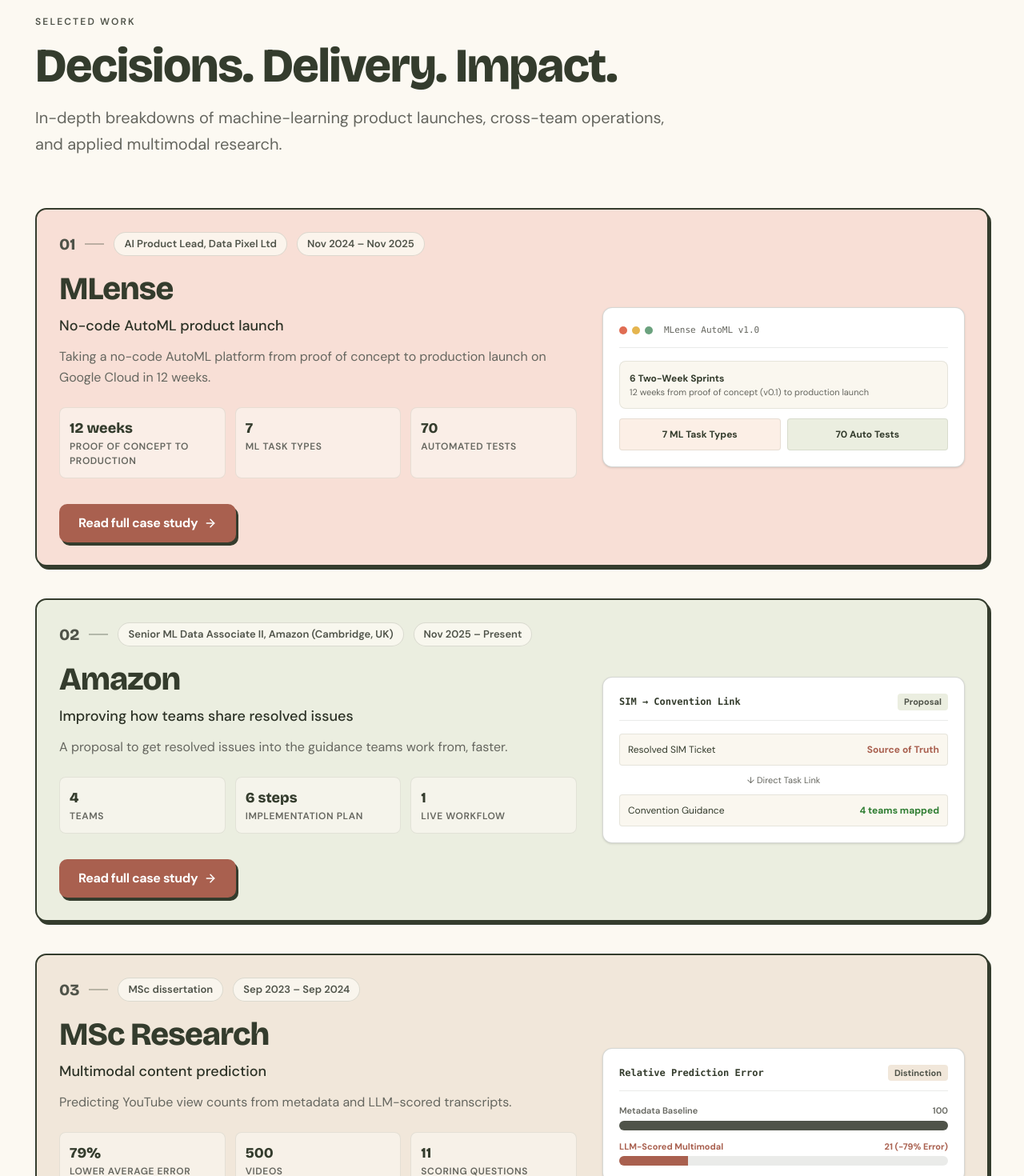
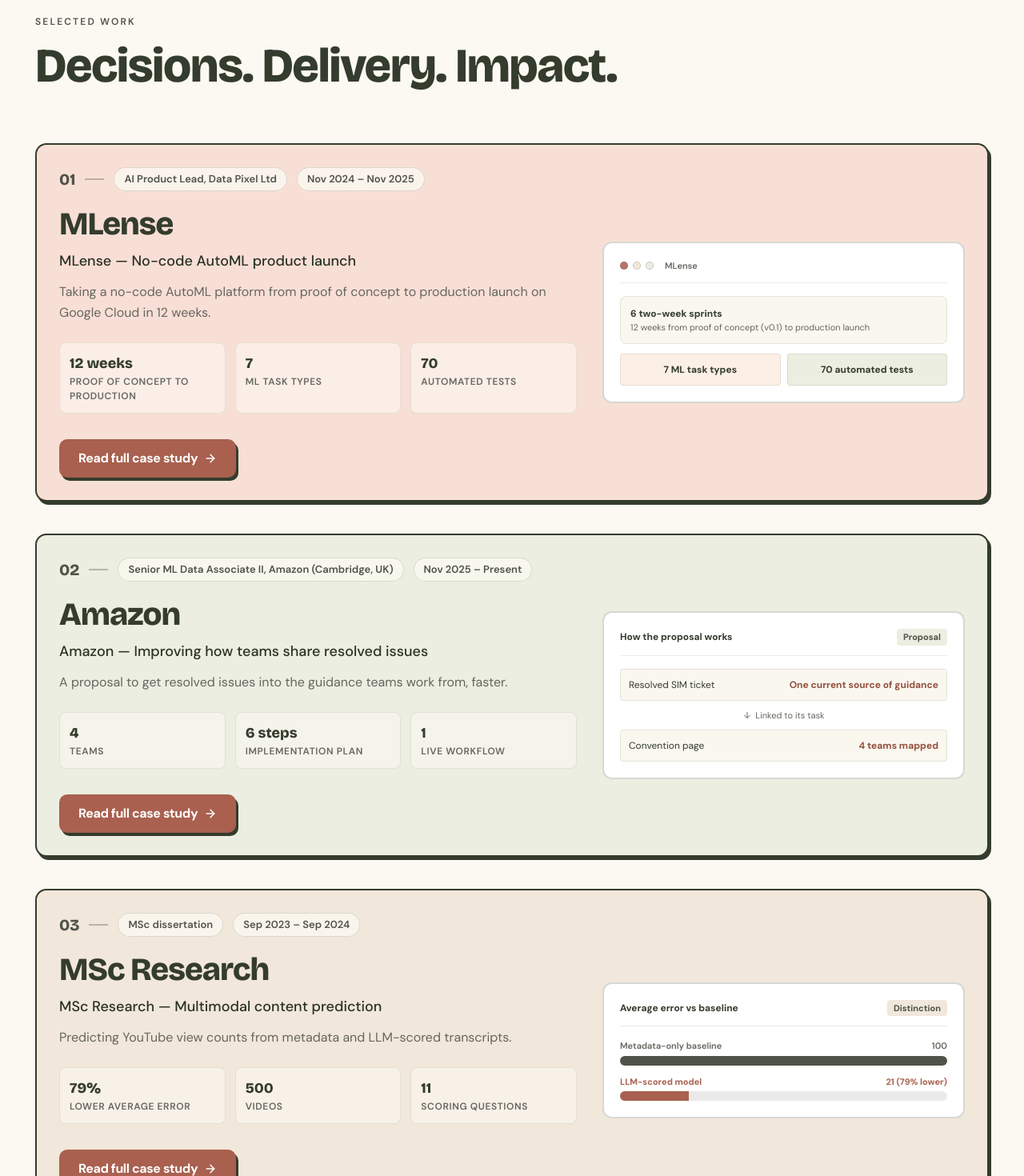
Before and after one commit to Dhara279/Personal-Portfolio-, a Next.js app: page /work in a window 1280 px wide. Shown: the part 140-1610 px from the top of the page at 80% size. Built offline with nearby package versions, Linux system fonts and the light colour scheme.

Commit message:
Add files via upload

```diff
--- a/src/app/work/page.tsx
+++ b/src/app/work/page.tsx
@@ -1,6 +1,6 @@
 import React from "react";
 import Link from "next/link";
-import { ArrowLeft, ArrowUpRight, ArrowRight, ShieldCheck, Database, Award } from "lucide-react";
+import { ArrowLeft, ArrowDown } from "lucide-react";
 import { Header } from "@/components/sections/Header";
 import { Footer } from "@/components/sections/Footer";
 import { BackToTop } from "@/components/ui/BackToTop";
@@ -10,7 +10,7 @@
 import { caseStudies } from "@/content/case-studies";
 
 export const metadata = {
-  title: "Selected Work & Case Studies — Dhara Patadia",
+  title: "Selected work and case studies · Dhara Patadia",
   description:
     "Detailed product case studies: MLense no-code AutoML launch, Amazon issue-resolution guidance, and MSc multimodal content prediction.",
 };
@@ -28,7 +28,7 @@
             className="inline-flex items-center gap-2 text-[0.9375rem] font-semibold text-[var(--ink-soft)] hover:text-[var(--terracotta-strong)] transition-colors duration-200 group"
           >
             <ArrowLeft className="w-4 h-4 transition-transform duration-200 group-hover:-translate-x-1" />
-            <span>Back to overview</span>
+            <span>Back to home</span>
           </Link>
         </div>
 
@@ -38,9 +38,6 @@
           <h1 className="font-display font-extrabold text-[2.5rem] sm:text-[3.25rem] md:text-[3.75rem] text-[var(--ink)] tracking-tight leading-[1.08] mt-3 mb-4">
             Decisions. Delivery. Impact.
           </h1>
-          <p className="font-body text-[1.125rem] md:text-[1.25rem] text-[var(--muted)] leading-relaxed">
-            In-depth breakdowns of machine-learning product launches, cross-team operations, and applied multimodal research.
-          </p>
         </div>
 
         {/* 3 Case Study Cards Grid */}
@@ -74,7 +71,7 @@
                     {study.shortTitle}
                   </h2>
                   <p className="font-body font-medium text-[1.125rem] text-[var(--ink-deep)] mb-3">
-                    {study.title.split(" — ")[1] || study.title}
+                    {study.title.split(": ")[1] || study.title}
                   </p>
                   <p className="font-body text-[1rem] text-[var(--muted)] leading-relaxed mb-6">
                     {study.summary}
@@ -114,24 +111,24 @@
               {/* Right Column: Visual Preview Card */}
               <div className="lg:col-span-5 w-full flex flex-col justify-center">
                 {study.slug === "mlense" && (
-                  <div className="w-full bg-[var(--white)] rounded-xl border border-[var(--ink)]/20 p-5 shadow-sm">
+                  <div className="w-full bg-[var(--white)] rounded-xl border-2 border-[var(--ink)]/20 p-5">
                     <div className="flex items-center gap-1.5 pb-3 border-b border-[var(--ink)]/10 mb-4">
-                      <div className="w-2.5 h-2.5 rounded-full bg-[#E06D53]" />
-                      <div className="w-2.5 h-2.5 rounded-full bg-[#E5B54F]" />
-                      <div className="w-2.5 h-2.5 rounded-full bg-[#6BA27E]" />
-                      <span className="ml-2 font-mono text-[0.6875rem] text-[var(--muted)]">MLense AutoML v1.0</span>
+                      <div className="w-2.5 h-2.5 rounded-full bg-[var(--terracotta)] border border-[var(--ink)]/20" />
+                      <div className="w-2.5 h-2.5 rounded-full bg-[var(--sand)] border border-[var(--ink)]/20" />
+                      <div className="w-2.5 h-2.5 rounded-full bg-[var(--sage)] border border-[var(--ink)]/20" />
+                      <span className="ml-2 font-body font-semibold text-[0.6875rem] text-[var(--muted)]">MLense</span>
                     </div>
                     <div className="space-y-3">
                       <div className="p-3 bg-[var(--cream-2)] rounded-lg border border-[var(--ink)]/10">
-                        <div className="text-[0.75rem] font-bold text-[var(--ink)]">6 Two-Week Sprints</div>
+                        <div className="text-[0.75rem] font-bold text-[var(--ink)]">6 two-week sprints</div>
                         <div className="text-[0.6875rem] text-[var(--muted)]">12 weeks from proof of concept (v0.1) to production launch</div>
                       </div>
                       <div className="grid grid-cols-2 gap-2 text-[0.75rem]">
                         <div className="p-2.5 rounded bg-[var(--blush-light)] border border-[var(--ink)]/10 text-center font-bold">
-                          7 ML Task Types
+                          7 ML task types
                         </div>
                         <div className="p-2.5 rounded bg-[var(--sage)] border border-[var(--ink)]/10 text-center font-bold">
-                          70 Auto Tests
+                          70 automated tests
                         </div>
                       </div>
                     </div>
@@ -139,35 +136,40 @@
                 )}
 
                 {study.slug === "amazon-guidance" && (
-                  <div className="w-full bg-[var(--white)] rounded-xl border border-[var(--ink)]/20 p-5 shadow-sm">
+                  <div className="w-full bg-[var(--white)] rounded-xl border-2 border-[var(--ink)]/20 p-5">
                     <div className="flex items-center justify-between pb-3 border-b border-[var(--ink)]/10 mb-4">
-                      <span className="font-mono text-[0.75rem] font-bold text-[var(--ink)]">SIM → Convention Link</span>
+                      <span className="font-body text-[0.75rem] font-bold text-[var(--ink)] flex items-center gap-1">
+                        How the proposal works
+                      </span>
                       <span className="text-[0.6875rem] px-2 py-0.5 rounded bg-[var(--sage)] font-bold text-[var(--ink-soft)]">Proposal</span>
                     </div>
                     <div className="space-y-2.5 text-[0.75rem]">
                       <div className="p-2.5 rounded bg-[var(--cream-2)] border border-[var(--ink)]/10 flex items-center justify-between">
-                        <span>Resolved SIM Ticket</span>
-                        <span className="font-bold text-[var(--terracotta-strong)]">Source of Truth</span>
+                        <span>Resolved SIM ticket</span>
+                        <span className="font-bold text-[var(--rust)]">One current source of guidance</span>
                       </div>
-                      <div className="text-center text-[var(--muted)] text-[0.6875rem]">↓ Direct Task Link</div>
+                      <div className="flex items-center justify-center gap-1 text-[var(--muted)] text-[0.6875rem]">
+                        <ArrowDown className="w-3 h-3 text-[var(--muted)]" strokeWidth={2} />
+                        <span>Linked to its task</span>
+                      </div>
                       <div className="p-2.5 rounded bg-[var(--cream-2)] border border-[var(--ink)]/10 flex items-center justify-between">
-                        <span>Convention Guidance</span>
-                        <span className="font-bold text-[#2E7D32]">4 teams mapped</span>
+                        <span>Convention page</span>
+                        <span className="font-bold text-[var(--rust)]">4 teams mapped</span>
                       </div>
                     </div>
                   </div>
                 )}
 
                 {study.slug === "msc-research" && (
-                  <div className="w-full bg-[var(--white)] rounded-xl border border-[var(--ink)]/20 p-5 shadow-sm">
+                  <div className="w-full bg-[var(--white)] rounded-xl border-2 border-[var(--ink)]/20 p-5">
                     <div className="flex items-center justify-between pb-3 border-b border-[var(--ink)]/10 mb-4">
-                      <span className="font-mono text-[0.75rem] font-bold text-[var(--ink)]">Relative Prediction Error</span>
+                      <span className="font-body text-[0.75rem] font-bold text-[var(--ink)]">Average error vs baseline</span>
                       <span className="text-[0.6875rem] px-2 py-0.5 rounded bg-[var(--sand)] font-bold text-[var(--ink-soft)]">Distinction</span>
                     </div>
                     <div className="space-y-3 text-[0.75rem]">
                       <div>
                         <div className="flex justify-between text-[0.6875rem] font-semibold text-[var(--muted)] mb-1">
-                          <span>Metadata Baseline</span>
+                          <span>Metadata-only baseline</span>
                           <span>100</span>
                         </div>
                         <div className="w-full h-3 bg-[var(--ink)]/10 rounded-full overflow-hidden">
@@ -176,8 +178,8 @@
                       </div>
                       <div>
                         <div className="flex justify-between text-[0.6875rem] font-bold text-[var(--terracotta-strong)] mb-1">
-                          <span>LLM-Scored Multimodal</span>
-                          <span>21 (-79% Error)</span>
+                          <span>LLM-scored model</span>
+                          <span>21 (79% lower)</span>
                         </div>
                         <div className="w-full h-3 bg-[var(--ink)]/10 rounded-full overflow-hidden">
                           <div className="h-full bg-[var(--terracotta-strong)] w-[21%]" />
```
